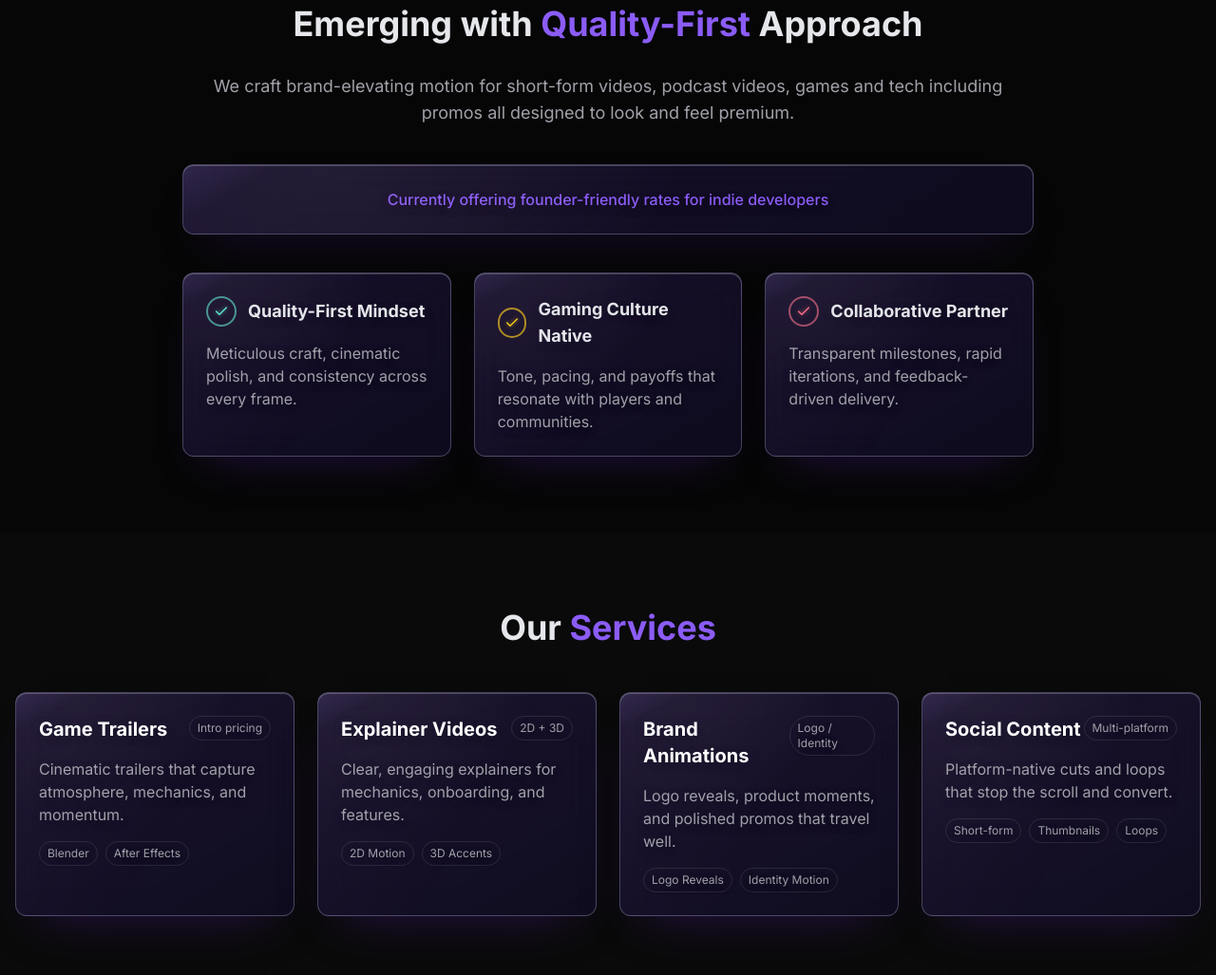
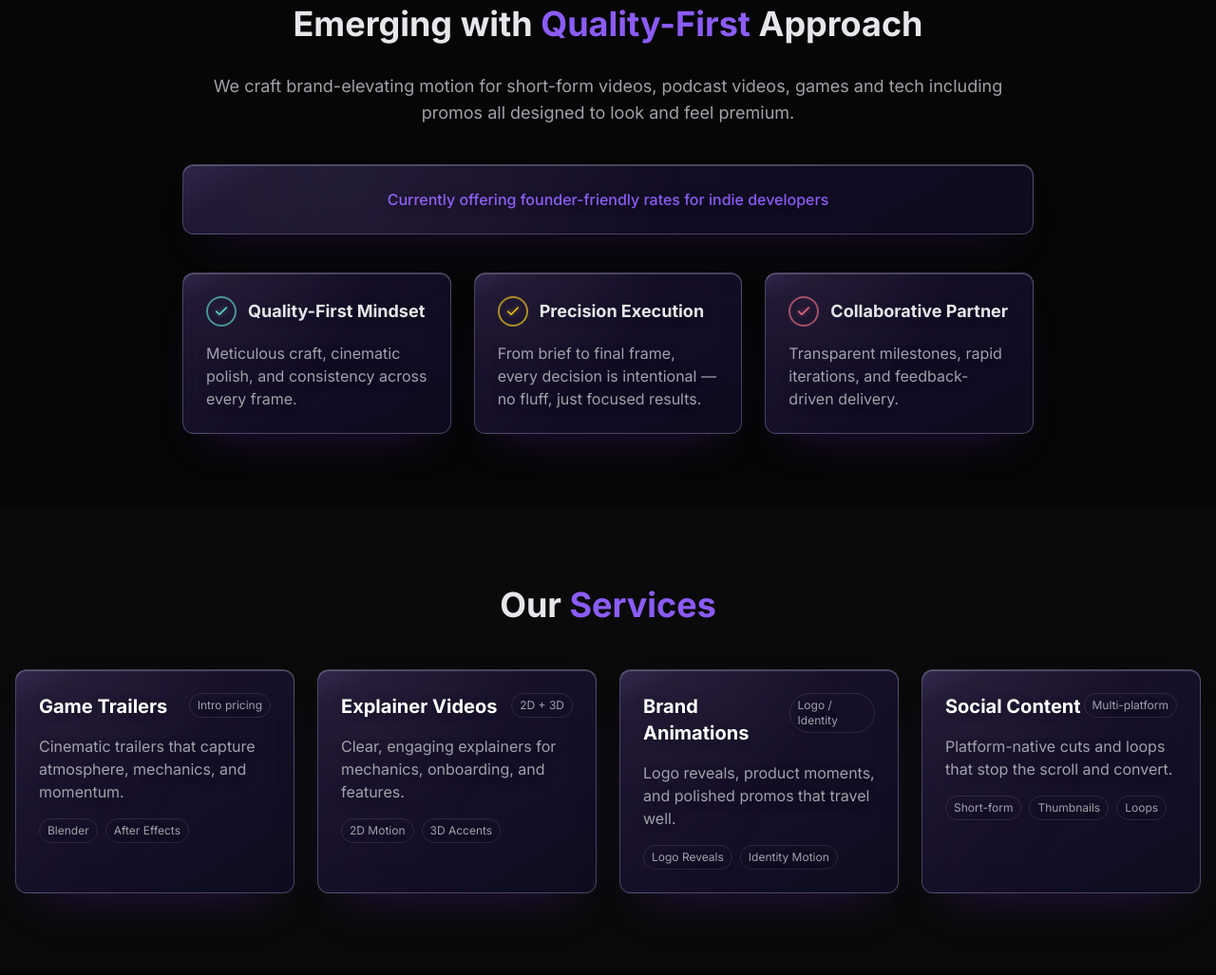
Before and after one commit to KausikRajan/fbdsite, a plain HTML site: page index.html in a window 1280 px wide. Shown: the part 1264-2291 px from the top of the page at 95% size. Drawn offline with nearby package versions, Linux system fonts and the light colour scheme.

Commit message:
content change

```diff
--- a/index.html
+++ b/index.html
@@ -455,9 +455,9 @@ radial-gradient(circle at 18% -12%, rgba(238,231,255,0.1), transparent 50%),
             <div class="w-8 h-8 rounded-full flex items-center justify-center mr-3 border-2 border-[rgba(250,204,21,0.65)]">
               <i data-lucide="check" class="w-4 h-4 text-[#facc15]" style="filter: drop-shadow(0 0 2px rgba(250,204,21,0.55));"></i>
             </div>
-            <h3 class="font-bold text-lg">Gaming Culture Native</h3>
+            <h3 class="font-bold text-lg">Precision Execution</h3>
           </div>
-          <p class="text-muted">Tone, pacing, and payoffs that resonate with players and communities.</p>
+          <p class="text-muted">From brief to final frame, every decision is intentional — no fluff, just focused results.</p>
         </div>
         <div class="glass p-6 rounded-xl card-hover">
           <div class="flex items-center mb-4">
```
